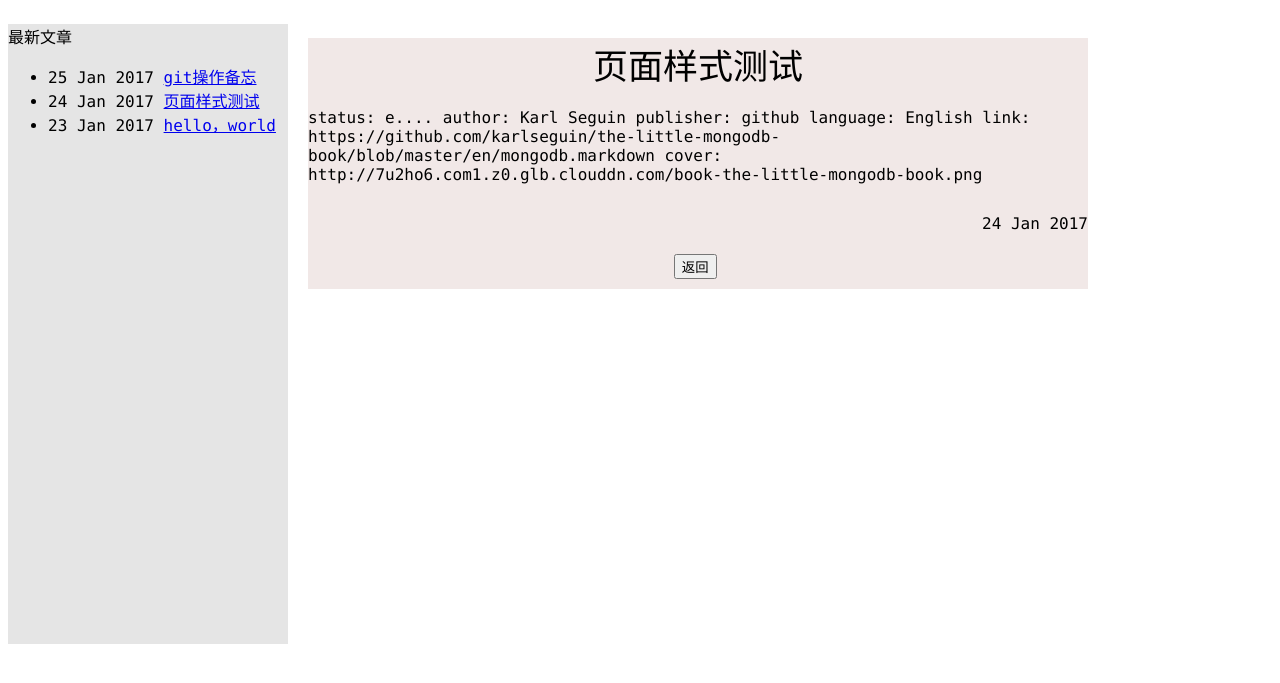
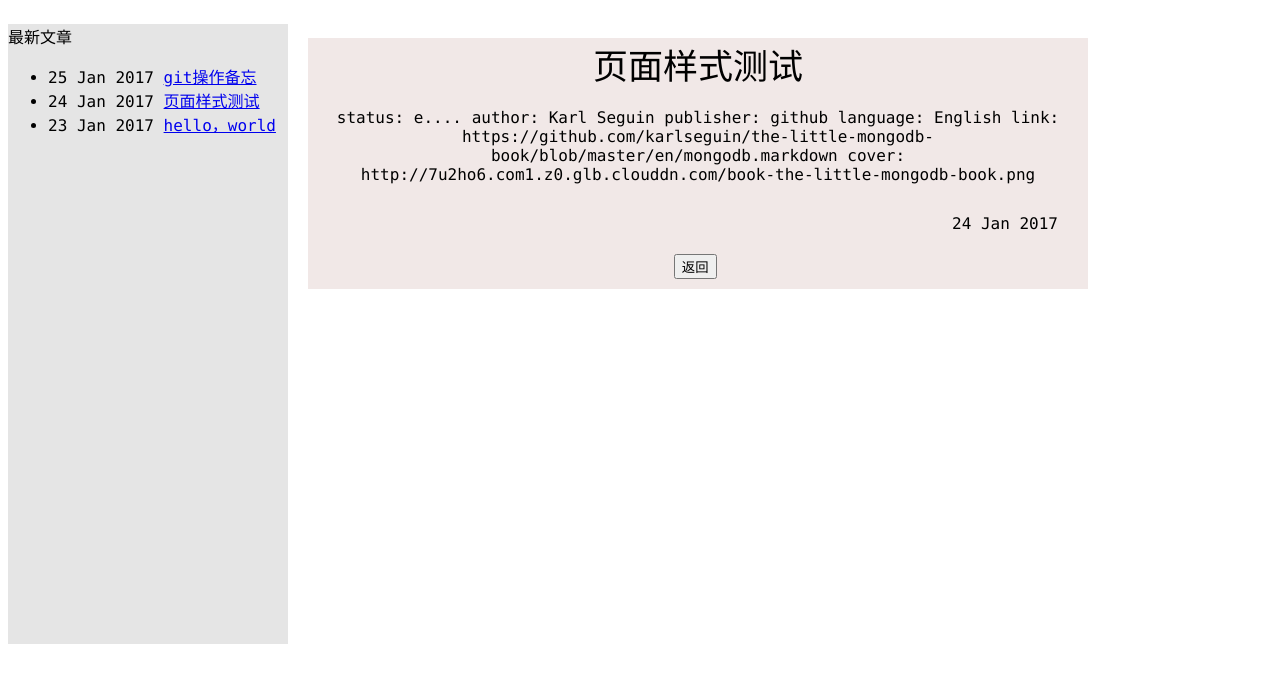
Before and after one commit to wangjianjie606/dono, a Jekyll site: the page built from _posts/test/2017-01-24-page-style-test.html, in a window 1280 px wide. Shown: the top 683 px of the page. Built offline with Jekyll 4.4.1, drawn with Linux system fonts in a browser that asks for light colours.

Commit message:
style change

```diff
--- a/_layouts/default.html
+++ b/_layouts/default.html
@@ -10,11 +10,13 @@
 	</div>
 
     <div id="mainDiv">
-      <div class="pageTitle">{{ page.title }}</div>
-      {{ content }}
-      <div style="text-align:right;height:30px;margin-top:30px;">{{ page.date | date_to_string }}</div>
-	  <div class="btnDiv">
-	    <button id="backBtn">返回</button>
+	  <div style="text-align:center;">
+		<div class="pageTitle">{{ page.title }}</div>
+	    {{ content }}
+        <div style="text-align:right;height:30px;margin-top:30px;margin-right:30px;">{{ page.date | date_to_string }}</div>
+	    <div class="btnDiv">
+	      <button id="backBtn">返回</button>
+	    </div>
 	  </div>
     </div>
   </body>
```
